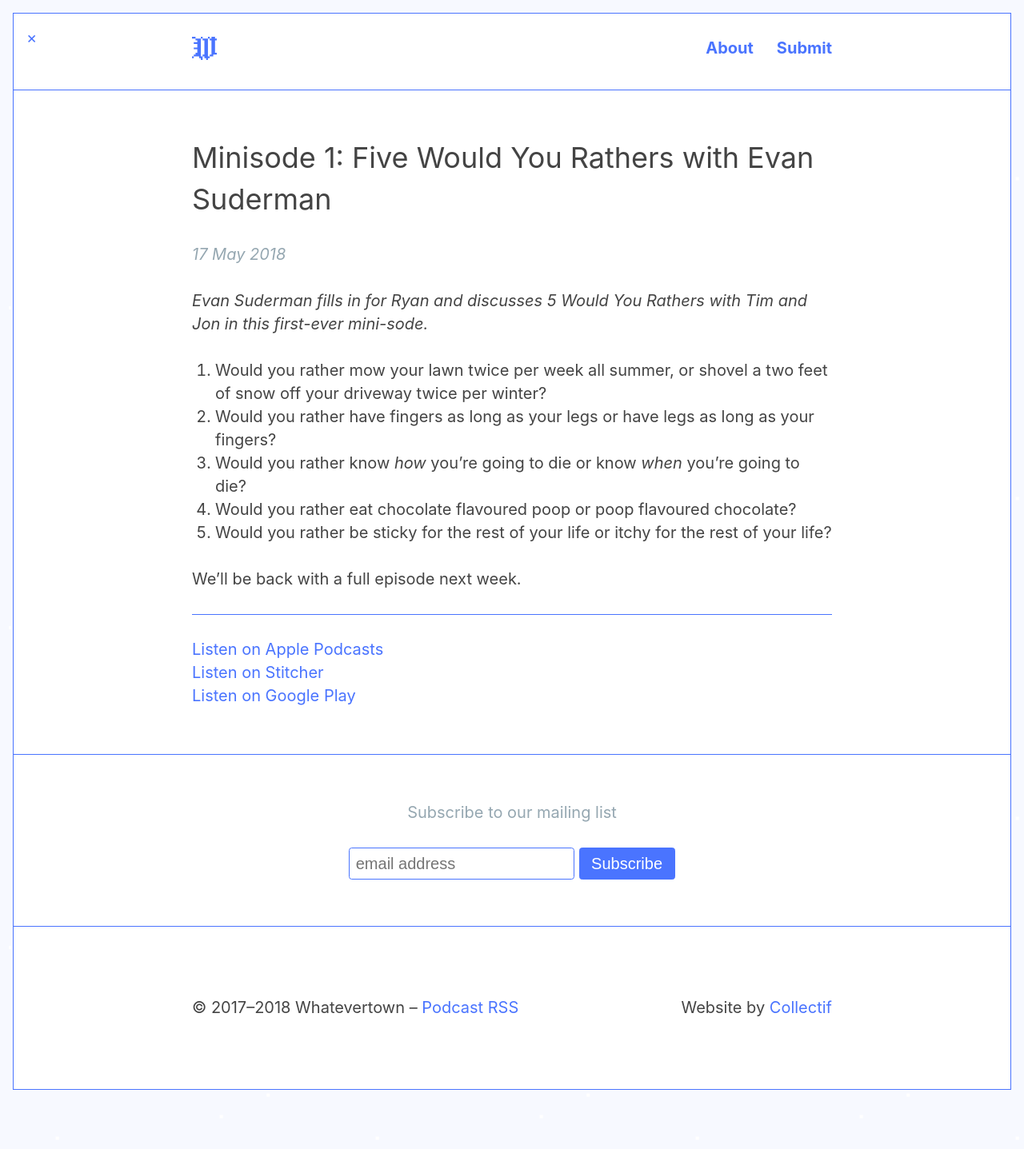
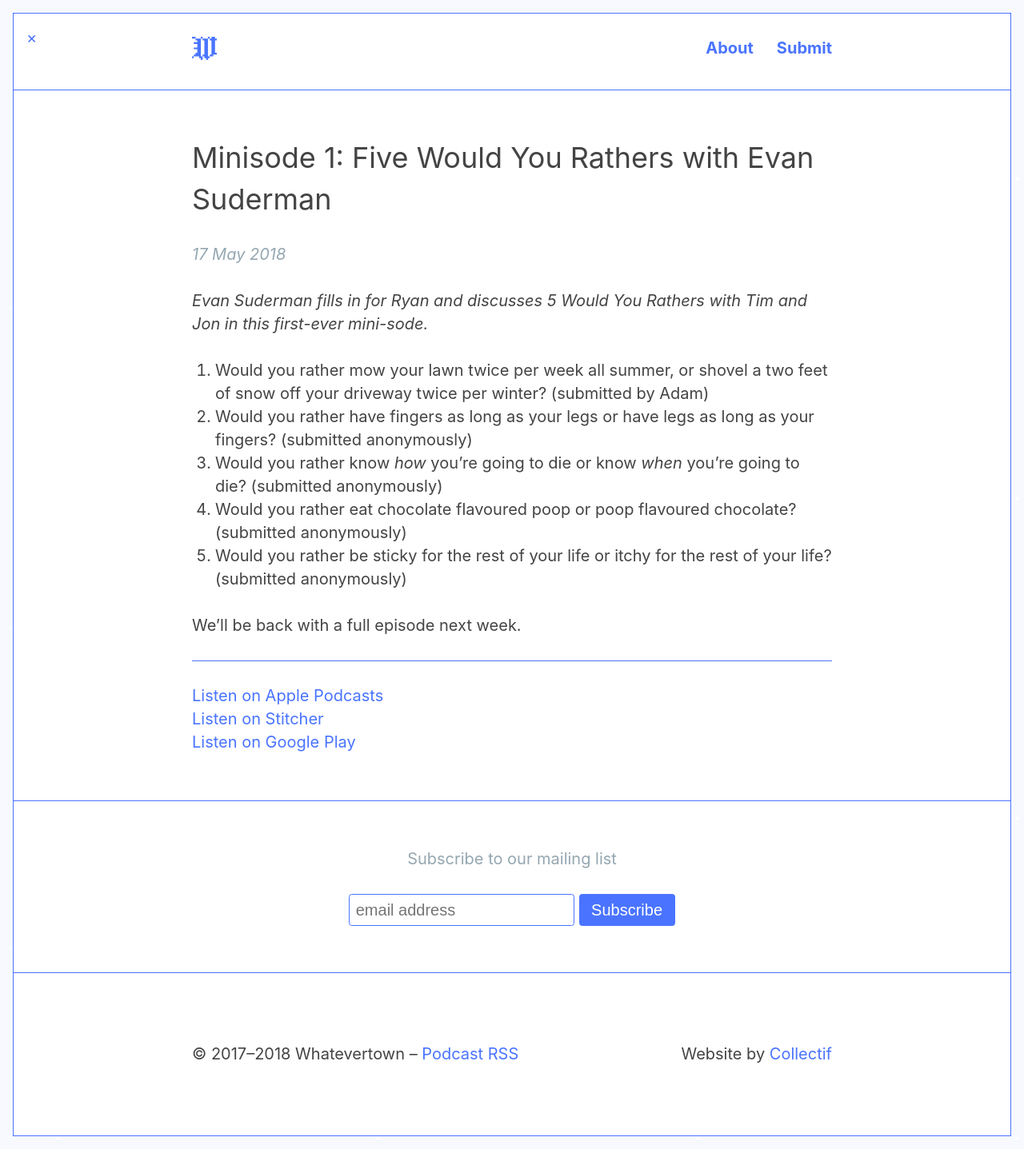
Before and after one commit to jondueck/whatevertown, a Jekyll site: the page built from _posts/2018-05-17-minisode-1.md, in a window 1280 px wide. Shown: the whole page at 80% size. Built offline with Jekyll 4.4.1, drawn with Linux system fonts in a browser that asks for light colours; some web fonts are replaced; comment, search, counter and statistics services are not loaded; before the commit the page ends 1379 px from its top, so only the background shows below that.

Commit message:
Updated Minisode 1

```diff
--- a/_posts/2018-05-17-minisode-1.md
+++ b/_posts/2018-05-17-minisode-1.md
@@ -22,10 +22,10 @@ comments: true
 layout: post
 ---
 
-1. Would you rather mow your lawn twice per week all summer, or shovel a two feet of snow off your driveway twice per winter?
-2. Would you rather have fingers as long as your legs or have legs as long as your fingers?
-3. Would you rather know *how* you're going to die or know *when* you're going to die?
-4. Would you rather eat chocolate flavoured poop or poop flavoured chocolate?
-5. Would you rather be sticky for the rest of your life or itchy for the rest of your life?
+1. Would you rather mow your lawn twice per week all summer, or shovel a two feet of snow off your driveway twice per winter? (submitted by Adam)
+2. Would you rather have fingers as long as your legs or have legs as long as your fingers? (submitted anonymously)
+3. Would you rather know *how* you're going to die or know *when* you're going to die? (submitted anonymously)
+4. Would you rather eat chocolate flavoured poop or poop flavoured chocolate? (submitted anonymously)
+5. Would you rather be sticky for the rest of your life or itchy for the rest of your life? (submitted anonymously)
 
 We'll be back with a full episode next week.
```
